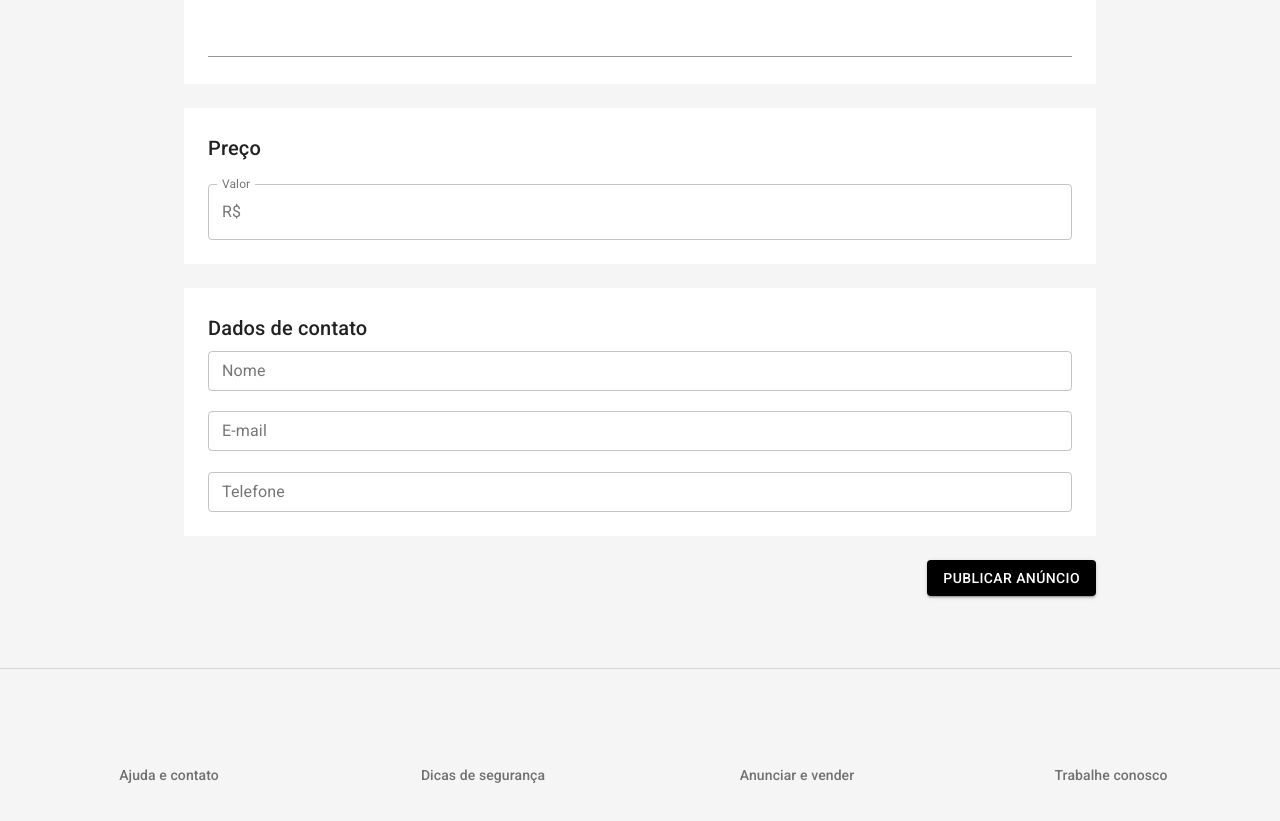
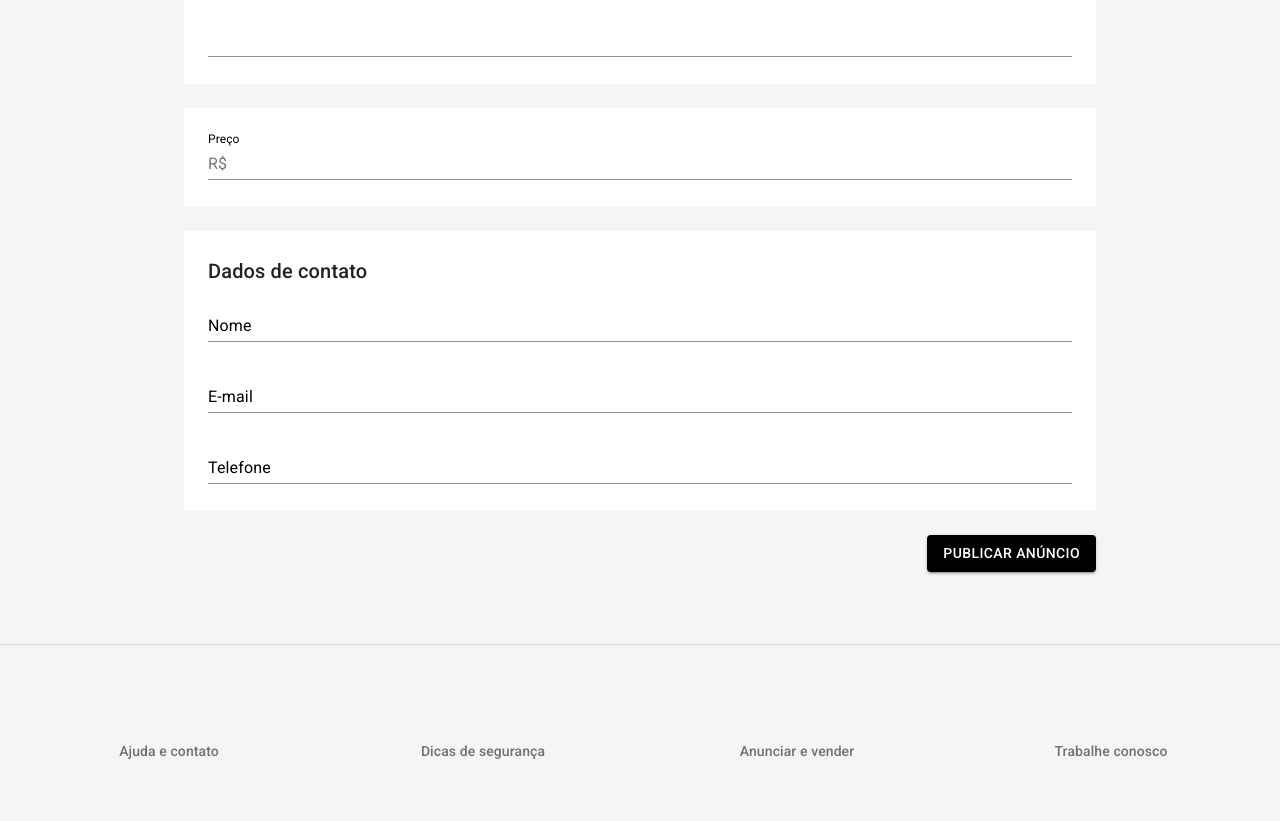
Before and after one commit to Rleopioneer/anunx, a Next.js app: page /user/publish in a window 1280 px wide. Shown: the part 880-1701 px from the top of the page. Built offline with nearby package versions, Linux system fonts and the light colour scheme.

Commit message:
Validação dos campos price, name e email

```diff
--- a/pages/user/publish.js
+++ b/pages/user/publish.js
@@ -110,6 +110,14 @@
     .min(50, 'Escreva uma descrição com pelo menos 50 caracteres')
     .required('Campo obrigatório'),
 
+  price: yup.number().required('Campo obrigatório'),
+
+  email: yup.string().email('Digite um E-mail válido').required(),
+
+  name: yup.string().required('Campo obrigatório'),
+
+  phone: yup.number().required('Campo obrigatório')
+
 })
 
 const Publish = () => {
@@ -158,6 +166,10 @@
           title: '',
           category:'',
           description:'',
+          price:'',
+          email:'',
+          name:'',
+          phone:'',
         }}
         validationSchema={validationSchema}
         onSubmit={(values) => {
@@ -287,6 +299,7 @@
                     <FormControl fullWidth error={errors.description}>
                       <InputLabel className={classes.inputLabel}>Escreva os detalhes do que está vendendo</InputLabel>
                       <Input
+                        onChange={handleChange}
                         name='description'
                         multiline
                         rows={6}
@@ -303,17 +316,18 @@
 
                 <Container maxWidth='md' className={classes.boxContainer}>
                   <Box className={classes.box}>
-                    <Typography component='h6' variant='h6' coloer='textPrimary'>
-                      Preço
-                    </Typography>
-                    <br />
-                    <FormControl fullWidth variant='outlined' >
-                      <InputLabel>Valor</InputLabel>
-                      <OutlinedInput
-                        onChange={() => {}}
+
+                    <FormControl fullWidth error={errors.price} >
+                    <InputLabel className={classes.inputLabel}>Preço</InputLabel>
+                      <Input
+                        name='price'
+                        variant='outlined'
+                        onChange={handleChange}
                         startAdornment={<InputAdornment position='start'>R$</InputAdornment>}
-                        labelWidth={40}
                       />
+                      <FormHelperText>
+                        {errors.price}
+                      </FormHelperText>
                     </FormControl>
                   </Box>
                 </Container>
@@ -324,26 +338,46 @@
                         Dados de contato
                     </Typography>
 
-                    <TextField
-                      label='Nome'
-                      size='small'
-                      variant='outlined'
-                      fullWidth
-                    />
+                    <FormControl fullWidth error={errors.name}>
+                      <InputLabel className={classes.inputLabel}>Nome</InputLabel>
+                      <Input
+                        name='name'
+                        value={values.name}
+                        onChange={handleChange}
+                      />
+                      <FormHelperText>
+                        {errors.name}
+                      </FormHelperText>
+                    </FormControl>
+
                     <br /><br />
-                    <TextField
-                      label='E-mail'
-                      size='small'
-                      variant='outlined'
-                      fullWidth
-                    />
+
+                    <FormControl fullWidth error={errors.email}>
+                      <InputLabel className={classes.inputLabel}>E-mail</InputLabel>
+                      <Input
+                        name='email'
+                        value={values.email}
+                        onChange={handleChange}
+                      />
+                      <FormHelperText>
+                        {errors.email}
+                      </FormHelperText>
+                    </FormControl>
+
                     <br /><br />
-                    <TextField
-                      label='Telefone'
-                      size='small'
-                      variant='outlined'
-                      fullWidth
-                    />
+
+                    <FormControl fullWidth error={errors.phone}>
+                      <InputLabel className={classes.inputLabel}>Telefone</InputLabel>
+                      <Input
+                        name='phone'
+                        value={values.phone}
+                        onChange={handleChange}
+                      />
+                      <FormHelperText>
+                        {errors.phone}
+                      </FormHelperText>
+                    </FormControl>
+
                   </Box>
                 </Container>
 
@@ -356,7 +390,6 @@
 
                 </Container>
               </form>
-
 
             )
           }
```
